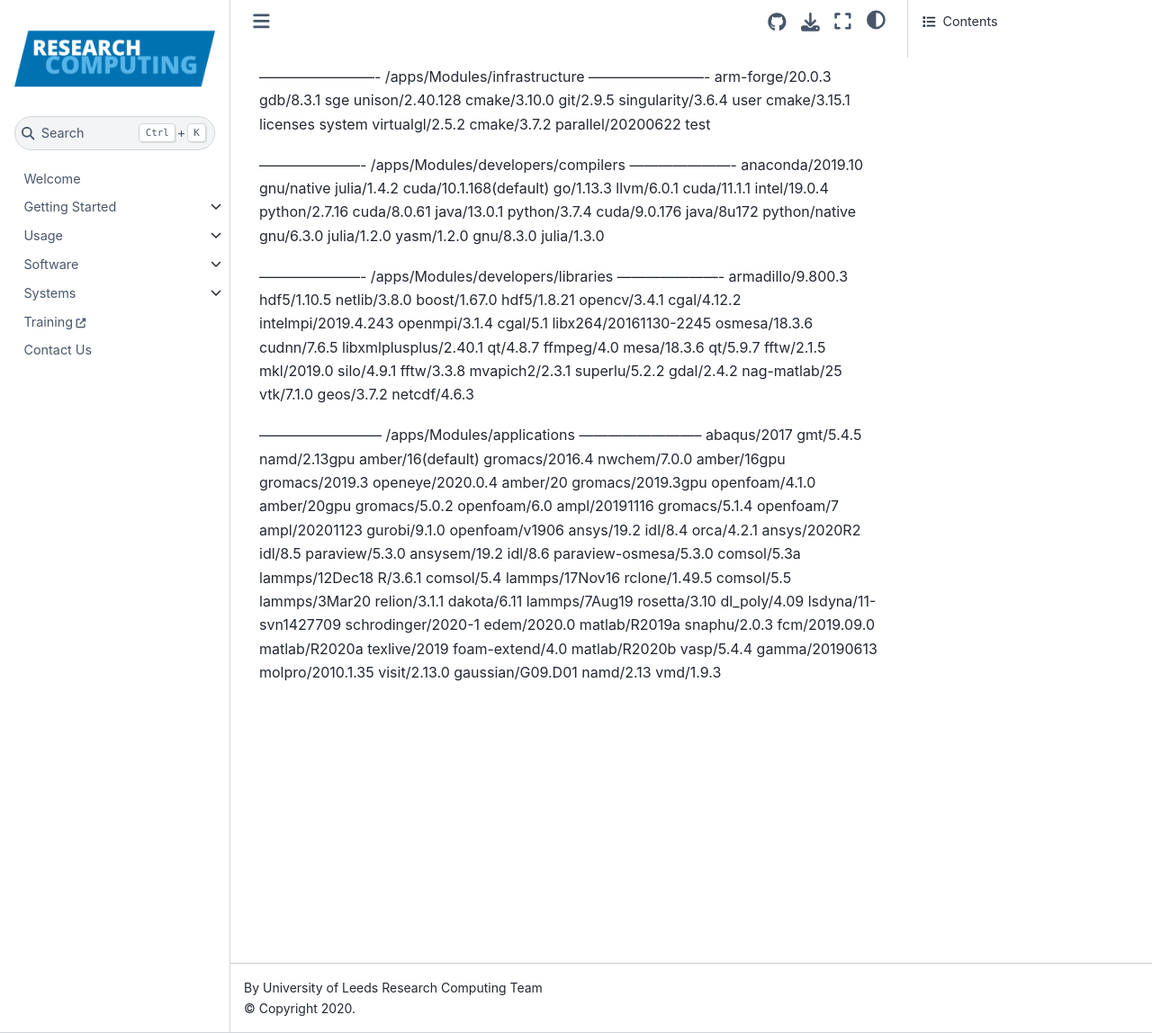
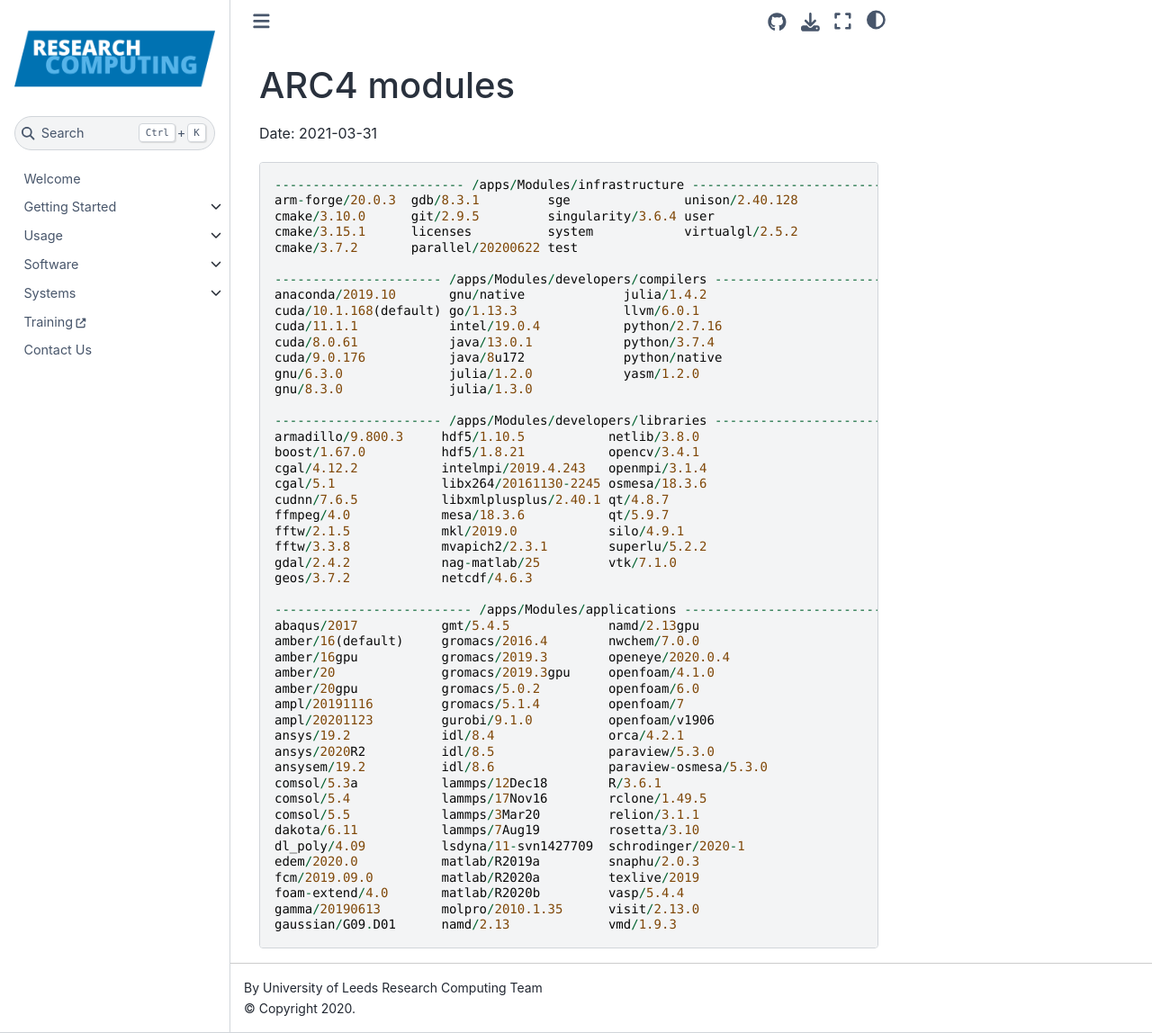
Before and after one commit to foqueiroz/arcdocs.github.io, a Jupyter Book: the page built from book/software/arc4.md, in a window 1280 px wide and 1148 px high. Shown: the whole window at 90% size. Built offline with Jupyter Book 1.0.4 settings and Sphinx 7.4.7 and the Sphinx Book theme 1.1.4, drawn with Linux system fonts in a browser that asks for light colours.

Commit message:
Test reformatting arc4.txt

````diff
--- a/book/software/arc4.md
+++ b/book/software/arc4.md
@@ -1,4 +1,7 @@
+# ARC4 modules
+Date: 2021-03-31
 
+```
 ------------------------- /apps/Modules/infrastructure -------------------------
 arm-forge/20.0.3  gdb/8.3.1         sge               unison/2.40.128
 cmake/3.10.0      git/2.9.5         singularity/3.6.4 user
@@ -47,3 +50,4 @@
 foam-extend/4.0       matlab/R2020b         vasp/5.4.4
 gamma/20190613        molpro/2010.1.35      visit/2.13.0
 gaussian/G09.D01      namd/2.13             vmd/1.9.3
+```
````
